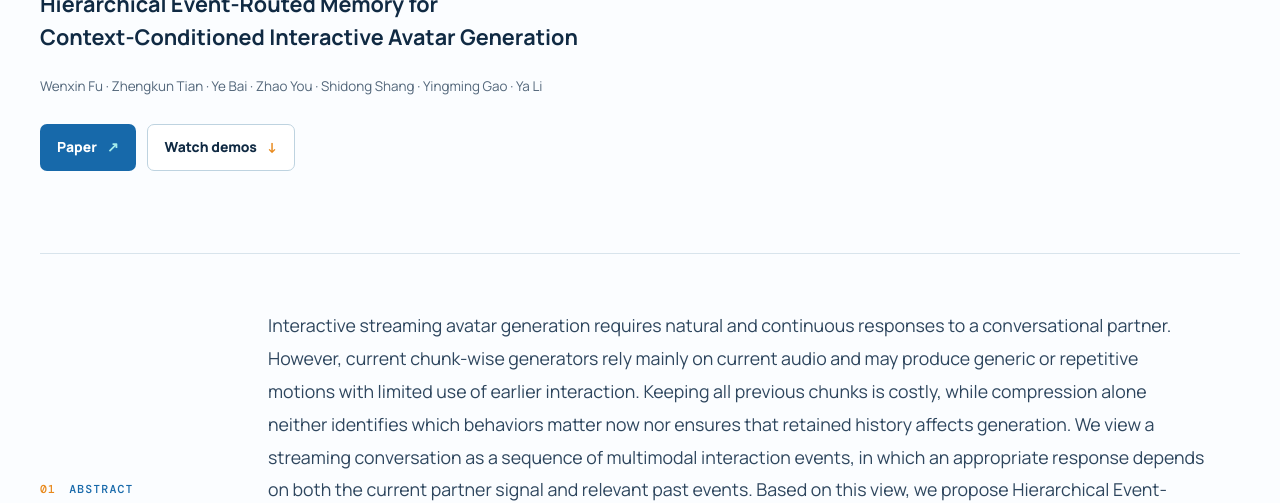
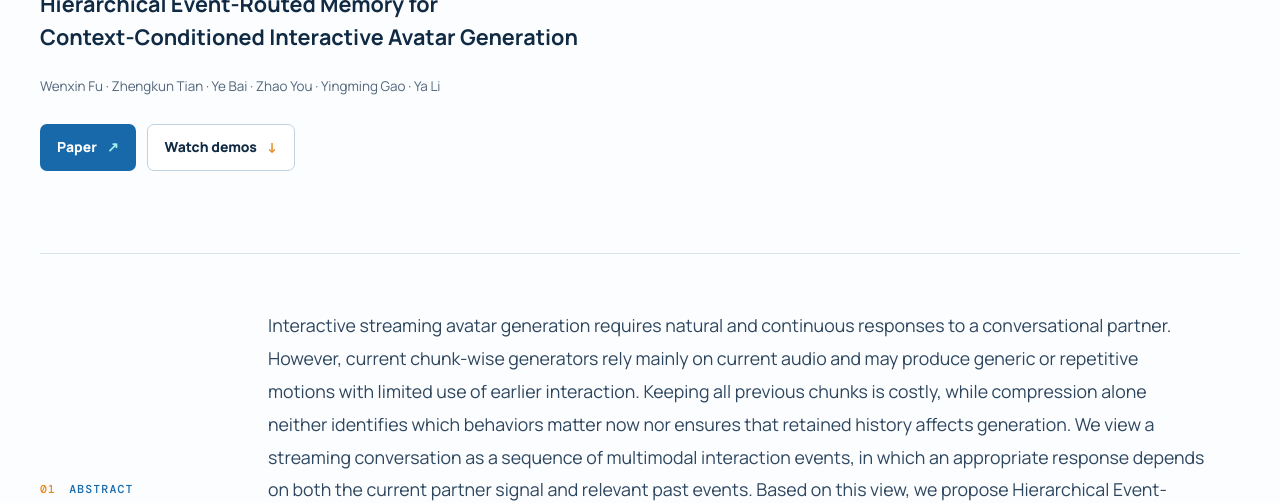
Before and after one commit to Wx-Fu/HERM, a plain HTML site: page docs/index.html in a window 1280 px wide. Shown: the part 300-803 px from the top of the page. Drawn offline with nearby package versions, Linux system fonts and the light colour scheme.

Commit message:
Update index.html

```diff
--- a/docs/index.html
+++ b/docs/index.html
@@ -24,7 +24,7 @@
           <p class="eyebrow">Streaming interactive avatar generation</p>
           <h1>HERM</h1>
           <p class="hero-title">Hierarchical Event-Routed Memory for<br class="desktop-break" /> Context-Conditioned Interactive Avatar Generation</p>
-          <p class="authors">Wenxin Fu · Zhengkun Tian · Ye Bai · Zhao You · Shidong Shang · Yingming Gao · Ya Li</p>
+          <p class="authors">Wenxin Fu · Zhengkun Tian · Ye Bai · Zhao You · Yingming Gao · Ya Li</p>
           <div class="actions"><a class="button button-primary" href="assets/HERM.pdf" target="_blank">Paper <span>↗</span></a><a class="button button-secondary" href="#demos">Watch demos <span>↓</span></a></div>
         </div>
       </section>
```
